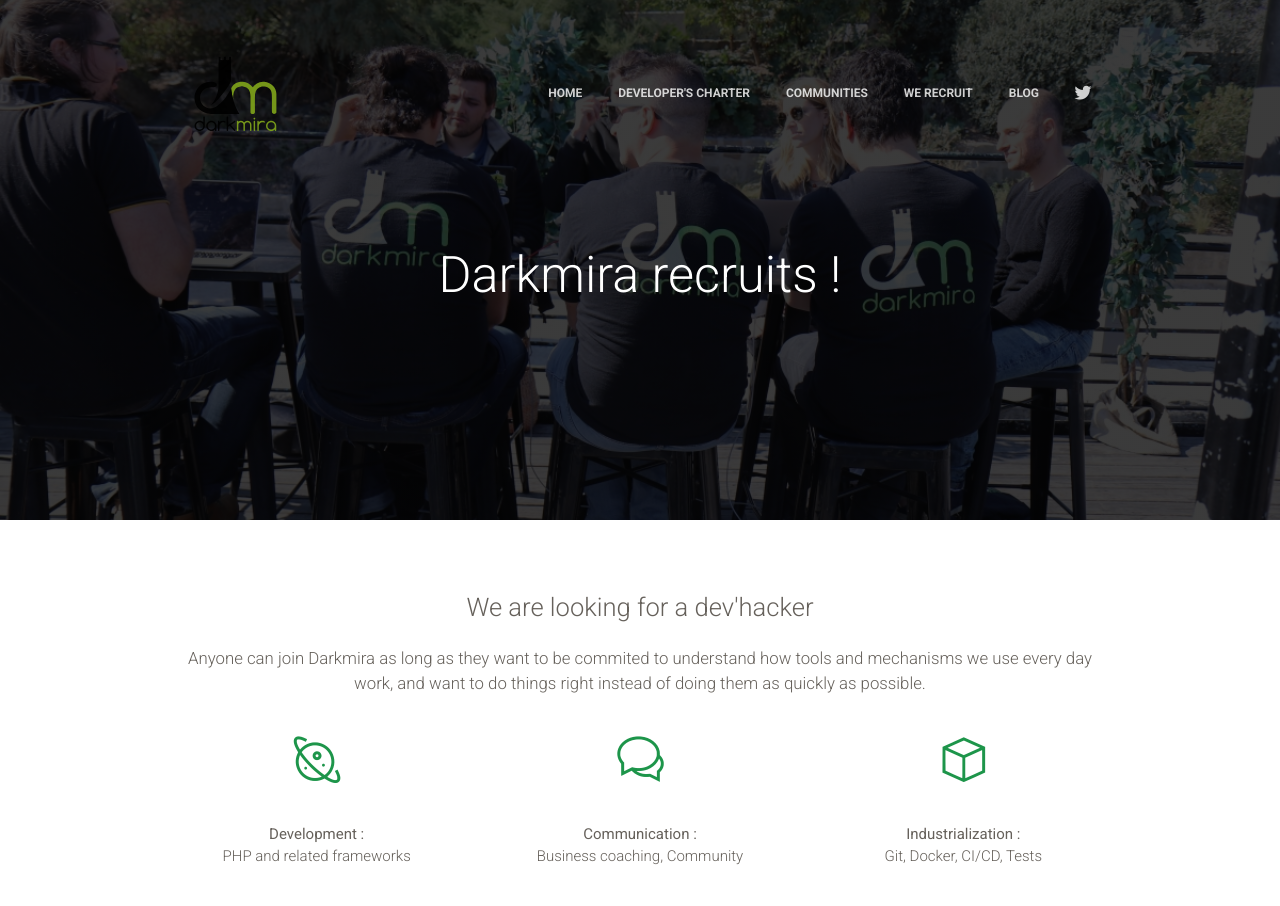
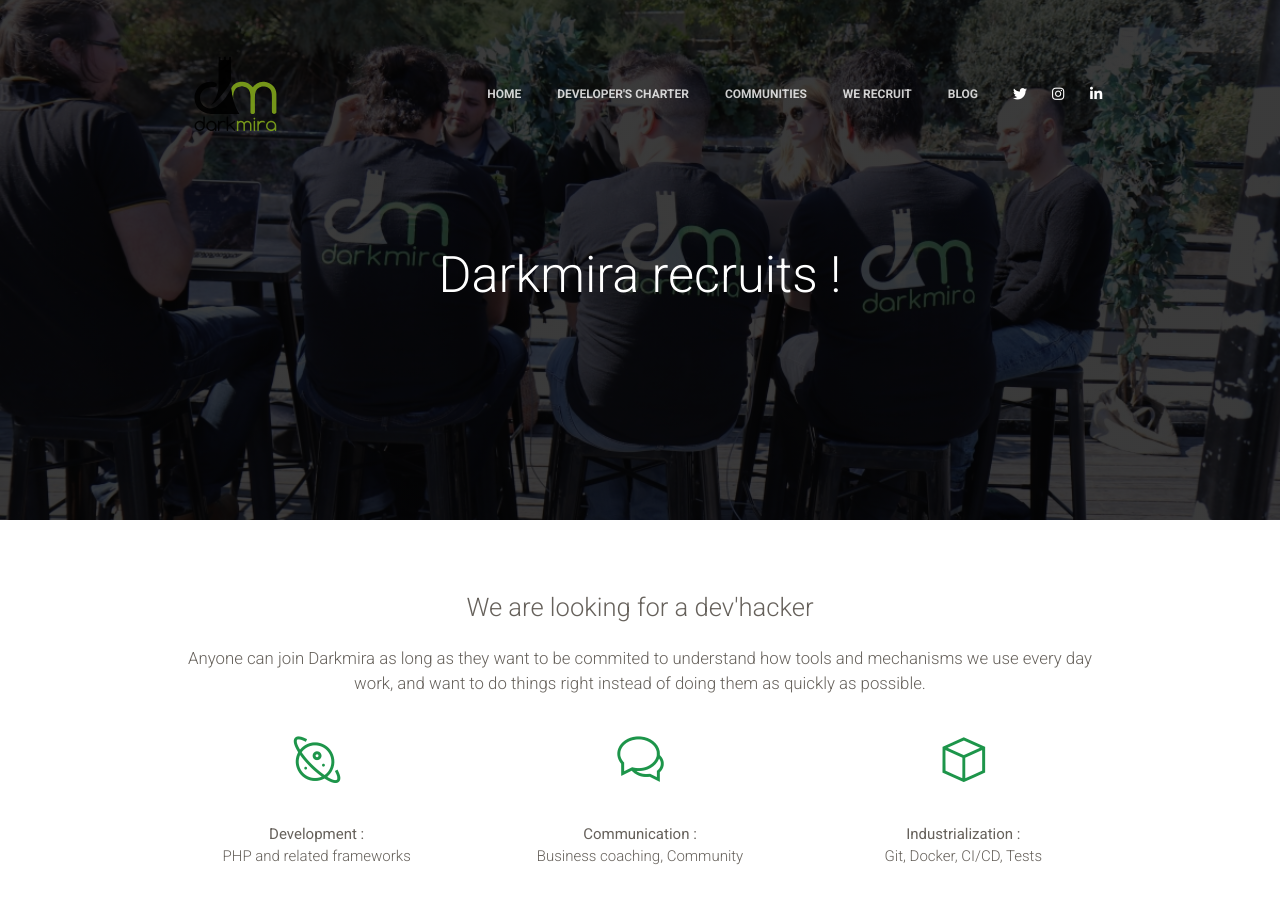
Before and after one commit to cgrandval/dm-site-en, a plain HTML site: page recruitment.html in a window 1280 px wide. Shown: the top 906 px of the page. Drawn offline with Linux system fonts and the light colour scheme.

Commit message:
Add social medias in the menu

```diff
--- a/assets/css/overrides.css
+++ b/assets/css/overrides.css
@@ -1,3 +1,8 @@
+@media screen and (max-width: 991px) {
+    .navbar .navbar-nav .nav-item .btn i {
+        color: #9A9A9A;
+    }
+}
 .card.card-just-text .card-body {
     padding: 50px 60px;
     text-align: center;
--- a/recruitment.html
+++ b/recruitment.html
@@ -71,9 +71,13 @@
                     <a class="nav-link" target="_blank" href="https://medium.com/darkmira" data-scroll="true">Blog</a>
                 </li>
                 <li class="nav-item">
-                    <a href="https://twitter.com/darkmirafr" target="_blank" class="nav-link pl-4">
-                        <i class="fa fa-twitter"></i>
-                    </a>
+                    <a href="https://twitter.com/darkmirafr" target="_blank"  class="btn btn-link btn-neutral" style="padding: 7px 0 7px 10px;"><i class="fa fa-twitter"></i></a>
+                </li>
+                <li class="nav-item">
+                    <a href="https://www.instagram.com/darkmirafr/" target="_blank" class="btn btn-link btn-neutral" style="padding: 7px 0 7px 10px;"><i class="fa fa-instagram"></i></a>
+                </li>
+                <li class="nav-item">
+                    <a href="https://www.linkedin.com/company/darkmira/" target="_blank"  class="btn btn-link btn-neutral" style="padding: 7px 0 7px 10px;"><i class="fa fa-linkedin"></i></a>
                 </li>
             </ul>
         </div>
```
Also changed, not shown: communities.html (+7 -3 lines), developers-charter.html (+7 -3 lines), index.html (+8 -1 lines).
